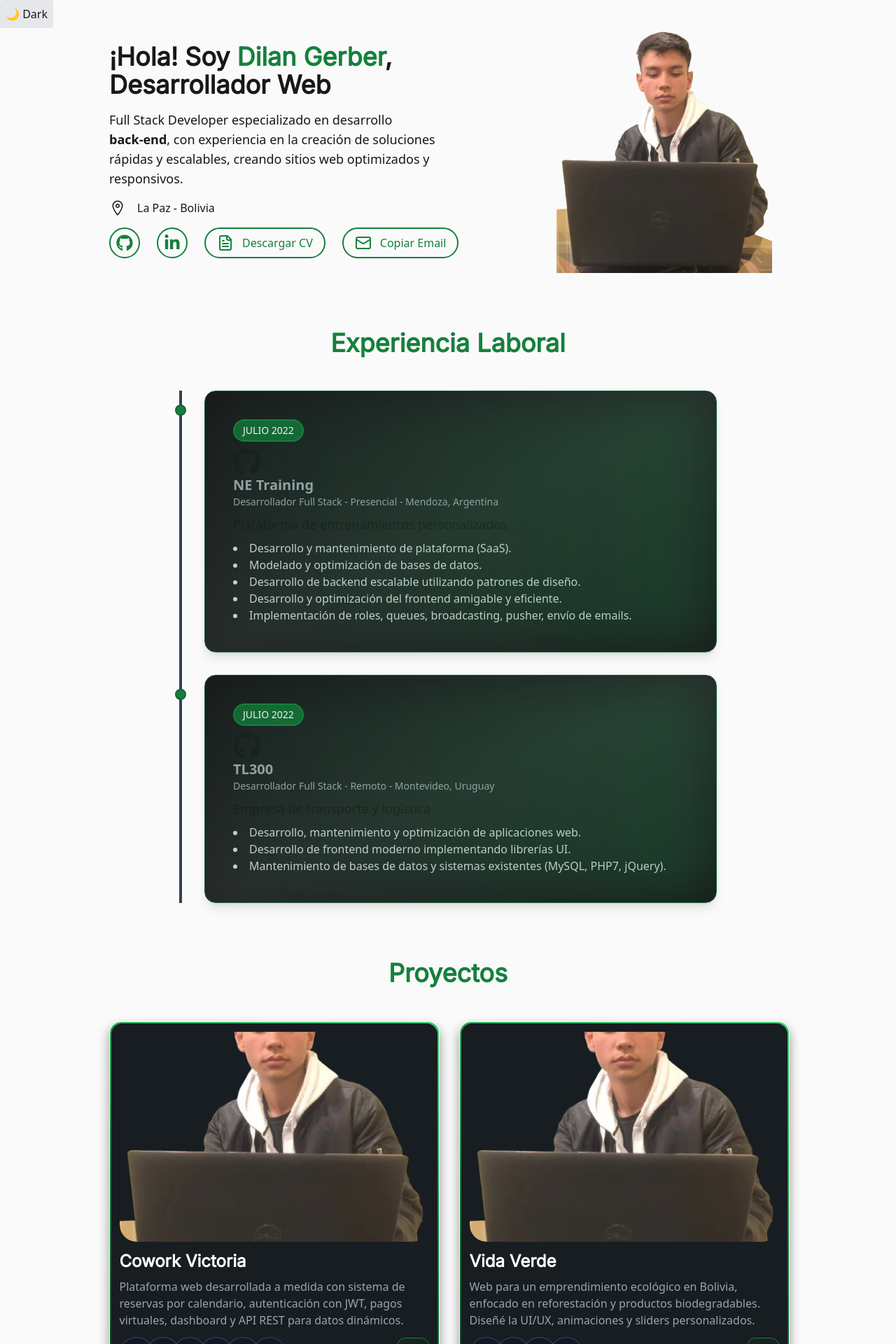
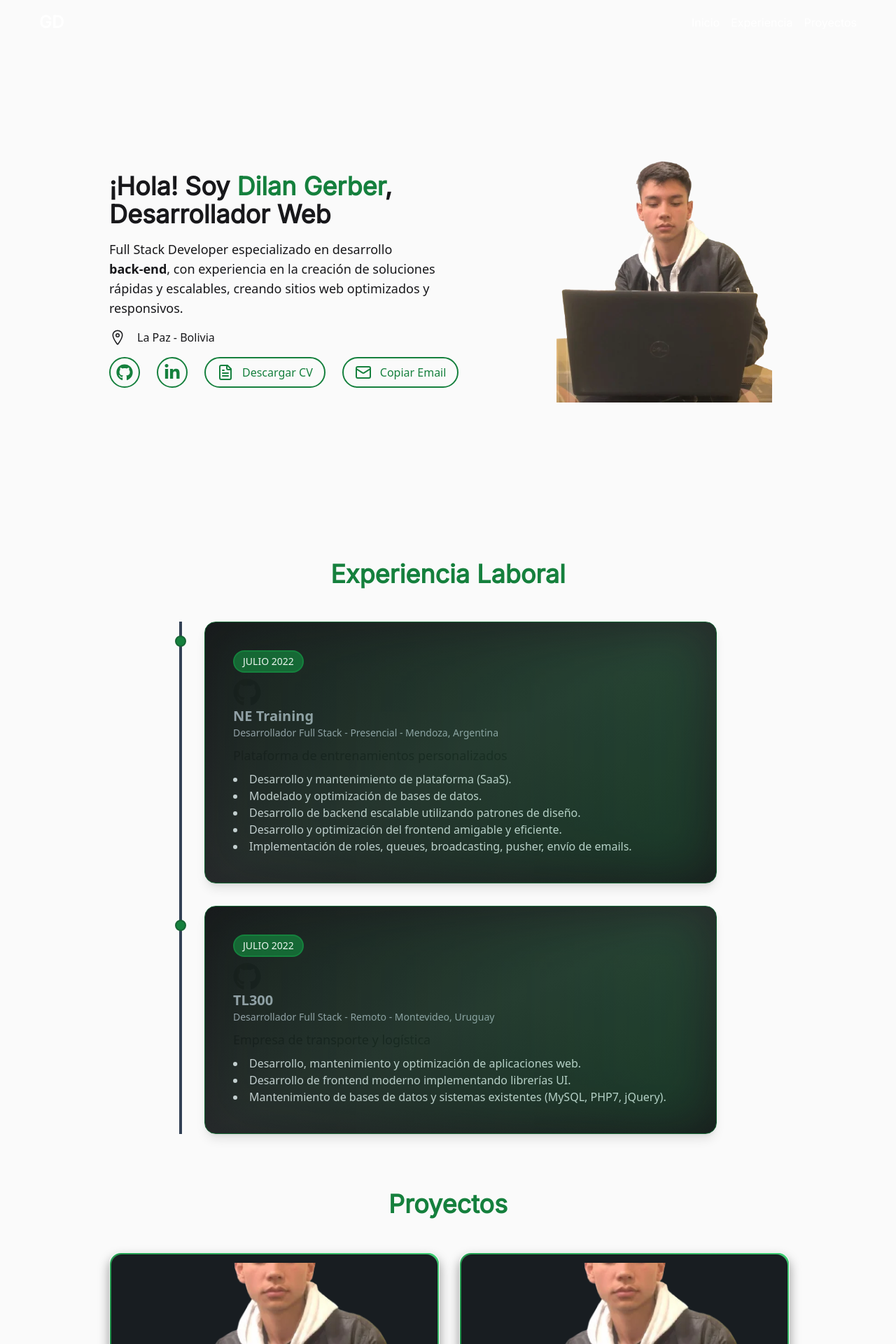
Before and after one commit to DilanGerber/portfolio-dilan, a Next.js app: page / in a window 1280 px wide. Shown: the top 1920 px of the page at 70% size. Built offline with nearby package versions, Linux system fonts and the light colour scheme; grey boxes are pictures that could not be loaded.

Commit message:
NavBar cambiante

```diff
--- a/src/app/page.js
+++ b/src/app/page.js
@@ -3,13 +3,15 @@ import Experience from "@/components/home/experience/Experience";
 import Landing from "@/components/home/Landing";
 import Projects from "@/components/home/projects/Projects";
 import Skills from "@/components/home/Skills";
+import Navbar from "@/components/layout/NavBar";
 import ThemeSwitcher from "@/components/theme/ThemeSwitcher";
 import GitHubActivity from "@/components/ui/GitHubActivity";
 
 export default function Home() {
   return (
     <div className=" ">
-      <ThemeSwitcher/>
+      <Navbar />
+      {/* <ThemeSwitcher/> */}
       <Landing />
       <Experience />
       <Projects />
--- a/src/components/home/Landing.jsx
+++ b/src/components/home/Landing.jsx
@@ -8,7 +8,7 @@ import IconCV from '@/icons/IconCV'
 
 const Landing = () => {
   return (
-    <section className=' relative px-4 grid max-w-[1000px] mx-auto md:grid-cols-2'>
+    <section id="hero" className=' relative px-4 grid max-w-[1000px] mx-auto md:grid-cols-2 mb-20 md:mb-0 md:h-screen'>
         <div className='flex flex-col justify-center '>
             <h1 className="text-3xl lg:text-4xl font-bold font-inter">¡Hola! Soy <span className=' text-green-700' aria-label="Dilan Gerber">Dilan Gerber</span>, Desarrollador Web</h1>
             <p className="text-lg font-light max-w-xl mx-auto mt-4">
--- a/src/components/home/experience/Experience.jsx
+++ b/src/components/home/experience/Experience.jsx
@@ -36,7 +36,7 @@ const experienceData = [
 
 const Experience = () => {
   return (
-    <section className=' relative px-4 my-20 max-w-[1000px] mx-auto'>
+    <section id="experience" className=' relative px-4 mt-20 md:mt-0 mb-20 max-w-[1000px] mx-auto'>
         <h2 className="text-3xl lg:text-4xl font-bold font-inter text-green-700 text-center">Experiencia Laboral</h2>
         <div className="relative border-l-4 border-slate-700 max-w-3xl mx-auto mt-12">
         {experienceData.map((exp) => (
--- /dev/null
+++ b/src/components/layout/NavBar.jsx
@@ -0,0 +1,40 @@
+"use client"
+import { useState, useEffect } from "react";
+
+const Navbar = () => {
+  const [isAtTop, setIsAtTop] = useState(true);
+
+  useEffect(() => {
+    const handleScroll = () => {
+      const heroSection = document.getElementById("hero");
+      if (heroSection) {
+        const heroBottom = heroSection.offsetHeight;
+        setIsAtTop(window.scrollY < heroBottom);
+      }
+    };
+
+    window.addEventListener("scroll", handleScroll);
+    return () => window.removeEventListener("scroll", handleScroll);
+  }, []);
+
+  return (
+    <nav
+      className={`fixed top-0 left-0 w-full transition-all duration-300 z-50 ${
+        isAtTop
+          ? "absolute bg-transparent text-white" // En la sección Hero
+          : "sticky bg-slate-400 bg-opacity-95 shadow-md text-black" // En otras secciones
+      }`}
+    >
+      <div className="max-w-[1200px] mx-auto px-4 py-4 flex justify-between items-center font-inter ">
+        <h1 className="text-2xl font-bold">GD</h1>
+        <ul className="flex gap-4">
+          <li>Inicio</li>
+          <li>Experiencia</li>
+          <li>Proyectos</li>
+        </ul>
+      </div>
+    </nav>
+  );
+};
+
+export default Navbar;
--- a/src/components/theme/ThemeSwitcher.js
+++ b/src/components/theme/ThemeSwitcher.js
@@ -14,7 +14,7 @@ export default function ThemeSwitcher() {
 
   return (
     <button
-      className="p-2 bg-gray-200 dark:bg-gray-800 rounded"
+      className="p-2 bg-gray-200 dark:bg-gray-800 rounded absolute top-4 left-4"
       onClick={() => setTheme(currentTheme === "dark" ? "light" : "dark")}
     >
       {currentTheme === "dark" ? "☀️ Light" : "🌙 Dark"}
--- a/src/components/ui/3d-pin.jsx
+++ b/src/components/ui/3d-pin.jsx
@@ -22,7 +22,7 @@ export const PinContainer = ({
 
   return (
     (<Link
-      className={cn("relative group/pin z-50  cursor-pointer", containerClassName)}
+      className={cn("relative group/pin z-40  cursor-pointer", containerClassName)}
       onMouseEnter={onMouseEnter}
       onMouseLeave={onMouseLeave}
       href={href || "/"}>
```
